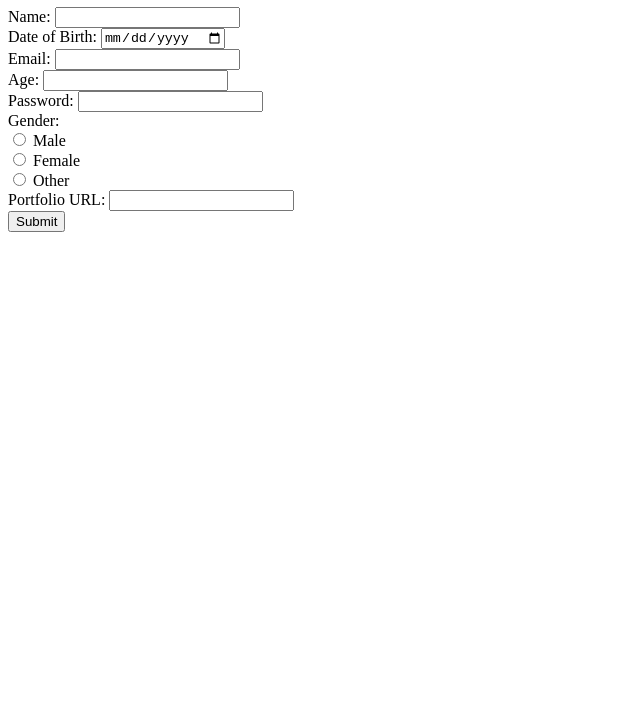
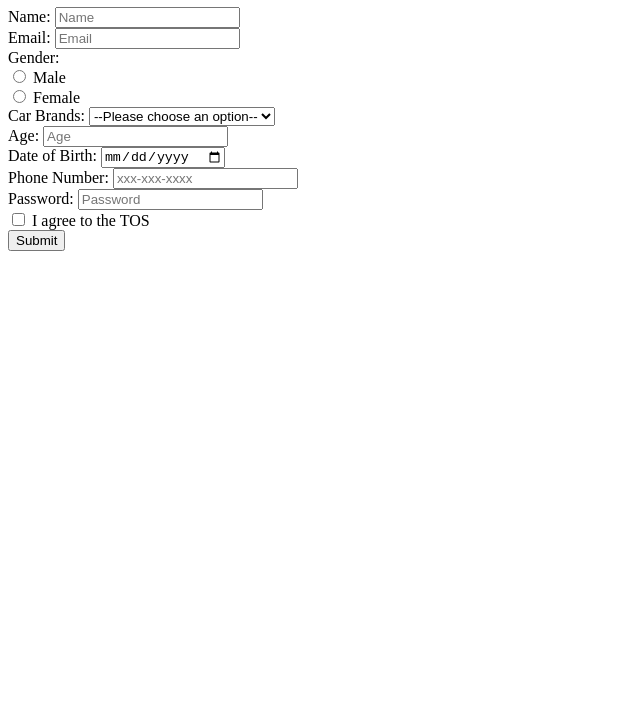
Before and after one commit to acciojob/signup-form-car-Rajudas575, a website: page main.html in a window 1280 px wide. Shown: the part 73-800 px from the top of the page, without its empty margins (0-640 px from the left). Drawn offline with Linux system fonts and the light colour scheme.

Commit message:
created a submission

```diff
--- a/main.html
+++ b/main.html
@@ -7,46 +7,56 @@
 </head>
 
 <body>
-	<h1>Signup Form</h1>
+	<h1>Registration Form</h1>
     <form action="/submit" method="post">
         <div>
             <label for="name">Name:</label>
-            <input type="text" id="name" name="name" required>
+            <input type="text" id="name" name="name" required placeholder="Name">
+        </div>
+        <div>
+            <label for="email">Email:</label>
+            <input type="email" id="email" name="email" required placeholder="Email">
+        </div>
+        <div>
+            <span>Gender:</span>
+            <div>
+                <input type="radio" id="gender_m" name="gender" value="male" required>
+                <label for="gender_m">Male</label>
+            </div>
+            <div>
+                <input type="radio" id="gender_f" name="gender" value="female" required>
+                <label for="gender_f">Female</label>
+            </div>
+        </div>
+        <div>
+            <label for="cars">Car Brands:</label>
+            <select id="cars" name="cars" required>
+                <option value="" disabled selected>--Please choose an option--</option>
+                <option value="toyota">Toyota</option>
+                <option value="ford">Ford</option>
+                <option value="honda">Honda</option>
+                <option value="bmw">BMW</option>
+            </select>
+        </div>
+        <div>
+            <label for="age">Age:</label>
+            <input type="number" id="age" name="age" required placeholder="Age">
         </div>
         <div>
             <label for="dob">Date of Birth:</label>
             <input type="date" id="dob" name="dob" required>
         </div>
         <div>
-            <label for="email">Email:</label>
-            <input type="email" id="email" name="email" required>
-        </div>
-        <div>
-            <label for="age">Age:</label>
-            <input type="number" id="age" name="age" required>
+            <label for="tel">Phone Number:</label>
+            <input type="tel" id="tel" name="tel" placeholder="xxx-xxx-xxxx">
         </div>
         <div>
             <label for="password">Password:</label>
-            <input type="password" id="password" name="password" required>
+            <input type="password" id="password" name="password" required placeholder="Password">
         </div>
         <div>
-            <span>Gender:</span>
-            <div>
-                <input type="radio" id="gender-male" name="gender" value="male">
-                <label for="gender-male">Male</label>
-            </div>
-            <div>
-                <input type="radio" id="gender-female" name="gender" value="female">
-                <label for="gender-female">Female</label>
-            </div>
-            <div>
-                <input type="radio" id="gender-other" name="gender" value="other">
-                <label for="gender-other">Other</label>
-            </div>
-        </div>
-        <div>
-            <label for="portfolio">Portfolio URL:</label>
-            <input type="url" id="portfolio" name="portfolio">
+            <input type="checkbox" id="tos" name="tos" required>
+            <label for="tos">I agree to the TOS</label>
         </div>
         <div>
             <button type="submit">Submit</button>
```
